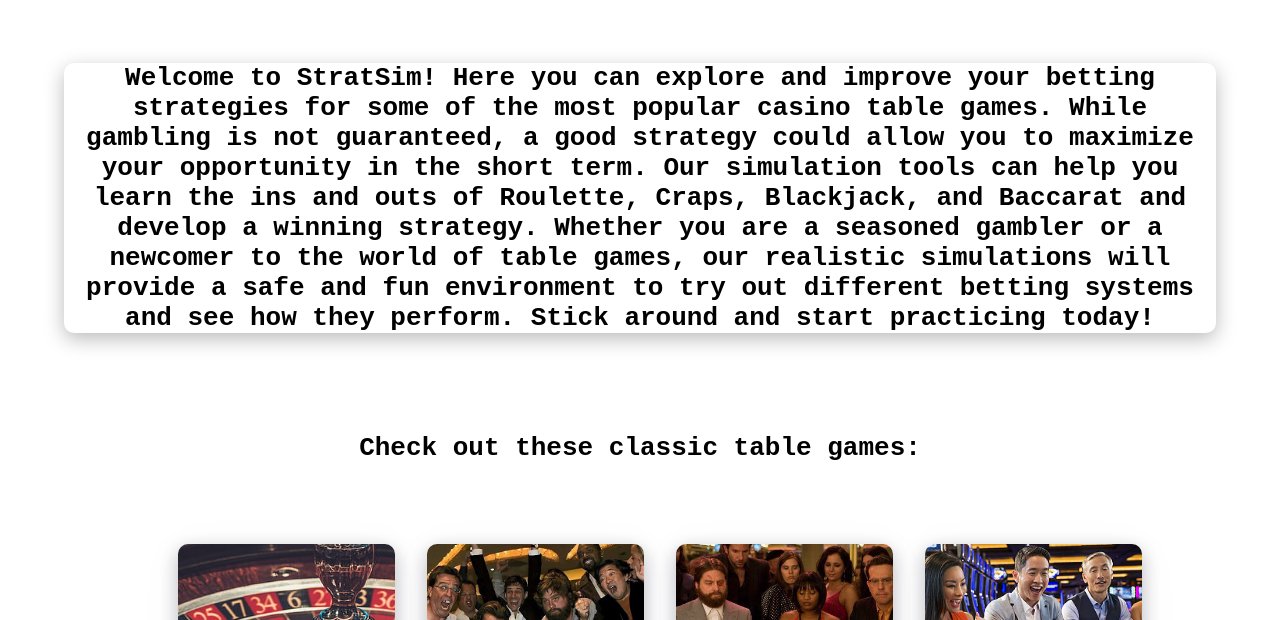
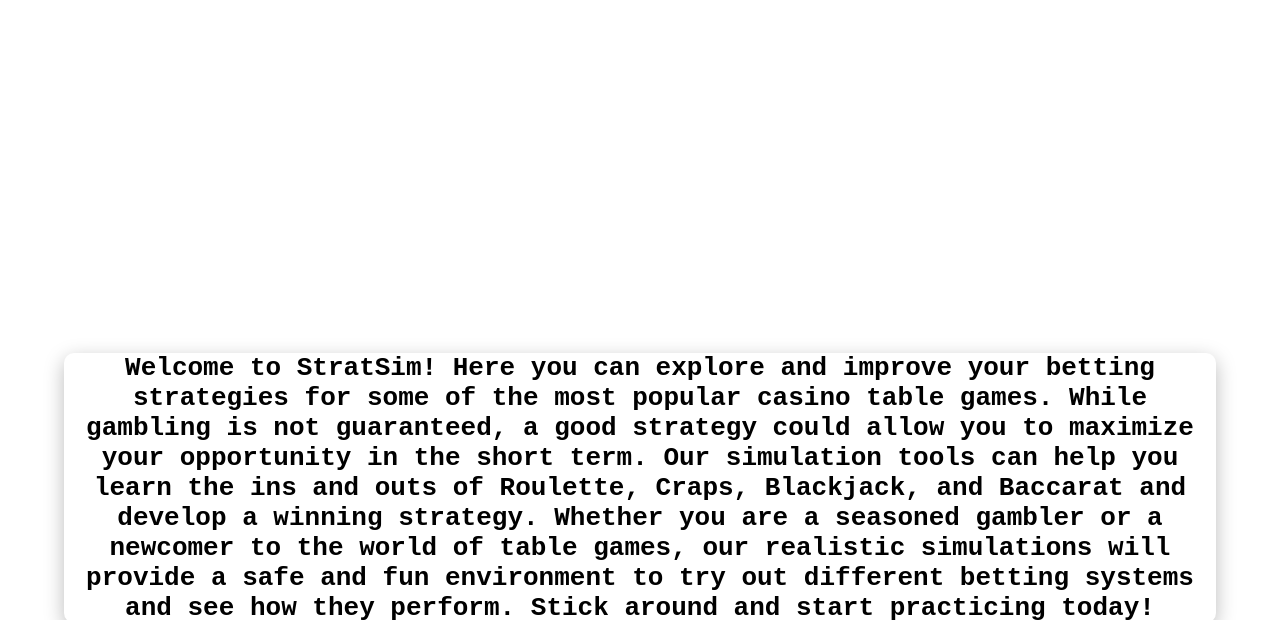
Before and after one commit to Johnhuber3/StratSim, a React (Create React App) app: page / in a window 1280 px wide. Shown: the part 1020-1640 px from the top of the page. Built offline with nearby package versions, Linux system fonts and the light colour scheme.

Commit message:
Added slidedown effect for home page, I think this is good enough

```diff
--- a/src/components/Cards.css
+++ b/src/components/Cards.css
@@ -1,7 +1,11 @@
 .cards {
-    margin-top: 910px;
+    margin-top: 0px;
     padding: 4rem;
     background: white; /* 11, 11, 20 white */
+    animation-name: slideDown;
+    animation-duration: 1s;
+    animation-delay: 0.5s; /* Delay the animation for half a second */
+    animation-fill-mode: forwards;
   }
 
   .cards > h1 {
@@ -113,3 +117,12 @@
       margin-bottom: 2rem;
     }
   }
+
+  @keyframes slideDown {
+    0% {
+      margin-top: 0px;
+    }
+    100% {
+      margin-top: 1200px;
+    }
+  }
```
